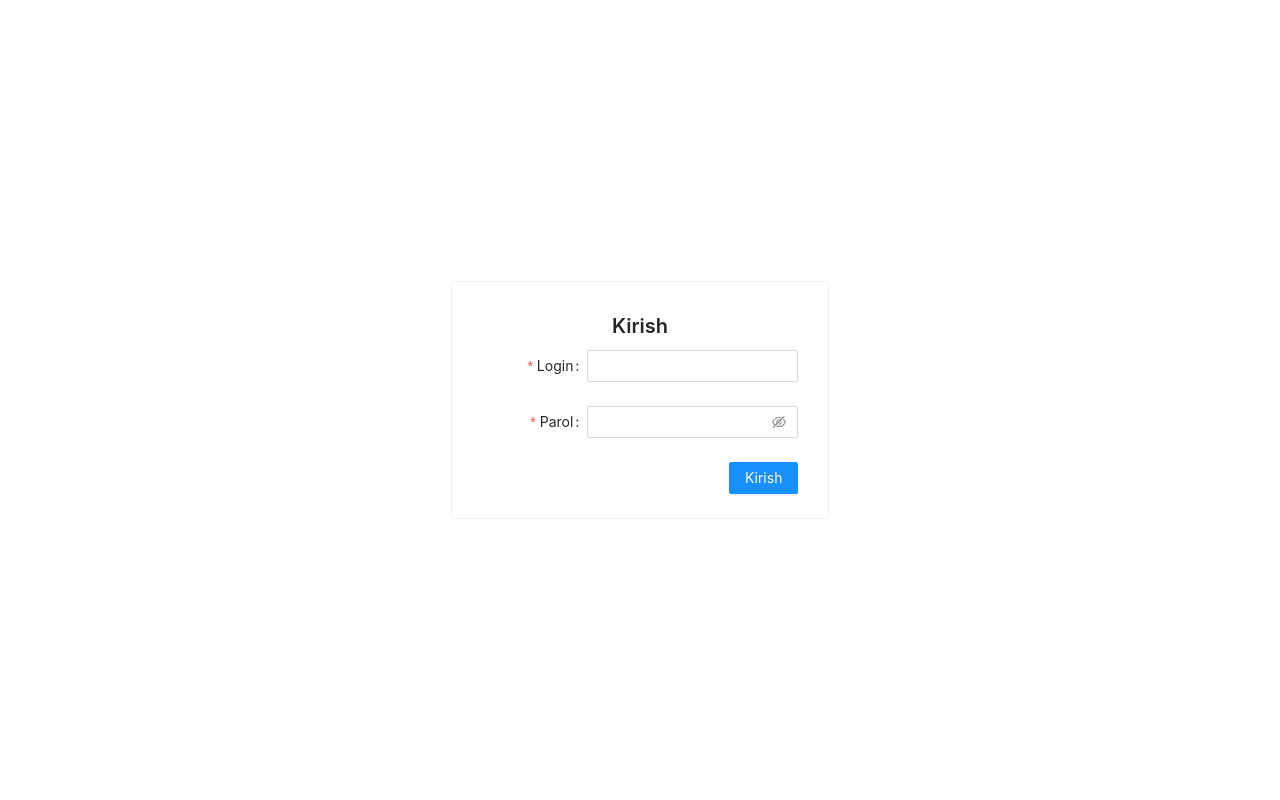
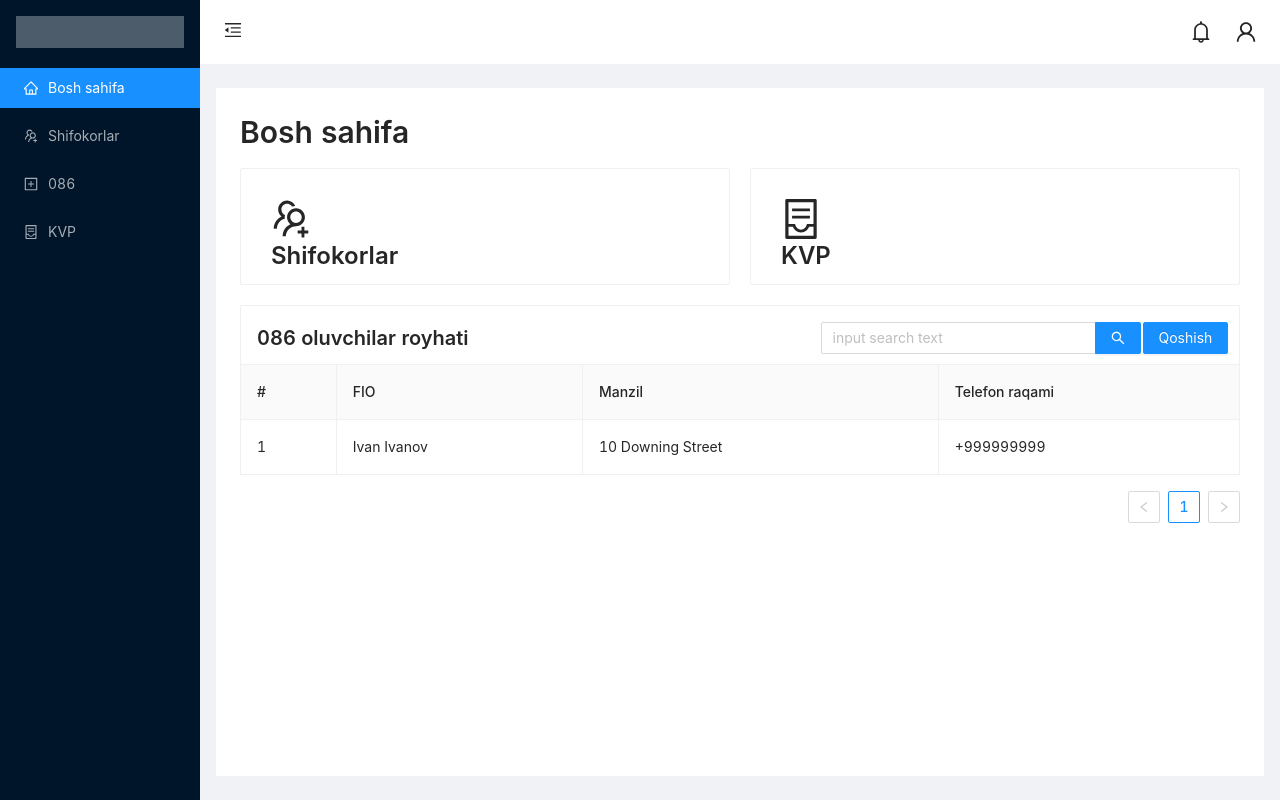
Before and after one commit to kuvanch/dashboard, a React (Create React App) app: page / in a window 1280 px wide. Before the commit this address led to /login. Built offline with nearby package versions, Linux system fonts and the light colour scheme.

Commit message:
change status auth

```diff
--- a/src/App.tsx
+++ b/src/App.tsx
@@ -43,7 +43,7 @@ function App() {
     <>
         <BrowserRouter>
             {
-              !isAuth ?
+              false ?
               <Switch>
                 <Route path='/login' component={Login}/>
                 <Redirect to='/login'/>
```
